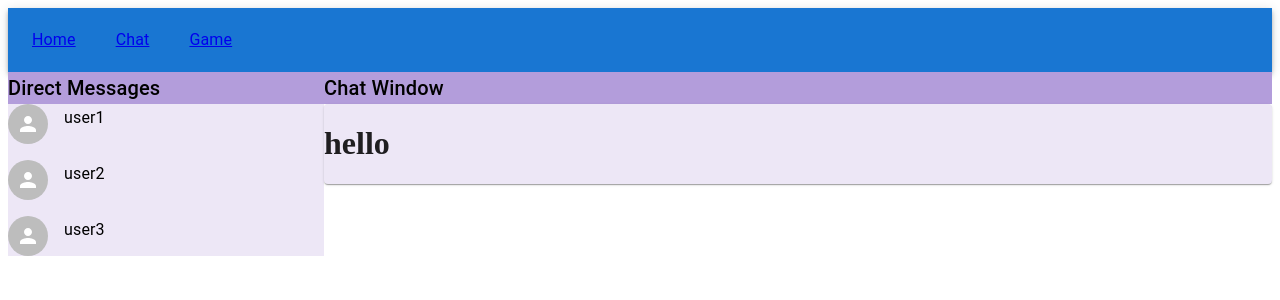
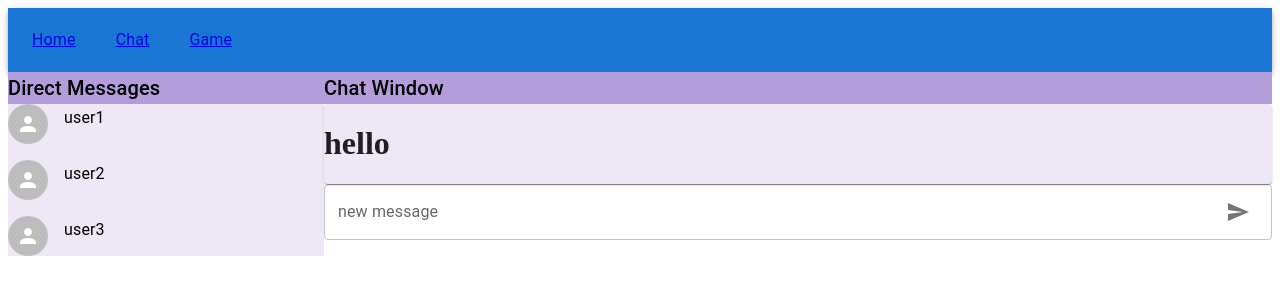
Before and after one commit to Shuta-syd/42-ft_transcendence, a React (Create React App) app in the folder frontend/: page /chat in a window 1280 px wide. Shown: the top 300 px of the page. Built offline with nearby package versions, Linux system fonts and the light colour scheme; no server answers.

Commit message:
#12 [add] chat new message form and send icon add

```diff
--- a/frontend/src/components/chat/ChatWindowComponent.tsx
+++ b/frontend/src/components/chat/ChatWindowComponent.tsx
@@ -1,5 +1,6 @@
-import { Grid, Paper, Typography } from "@mui/material";
+import { Grid, Paper, Typography, Button, TextField, InputAdornment } from "@mui/material";
 import { Box, Stack } from "@mui/system";
+import SendIcon from '@mui/icons-material/Send';
 import React from "react";
 
 /**
@@ -15,6 +16,16 @@
         <Paper elevation={1} sx={{backgroundColor: '#ede7f6'}}>
           <h1>hello</h1>
         </Paper>
+        <TextField
+          fullWidth label="new message" variant="outlined"
+          InputProps={{
+            endAdornment: (
+              <InputAdornment position="start">
+                <SendIcon/>
+              </InputAdornment>
+            )
+          }}
+        />
       </Stack>
     </Grid>
   )
--- a/frontend/src/features/chat/Chat.tsx
+++ b/frontend/src/features/chat/Chat.tsx
@@ -6,10 +6,10 @@
 function Chat() {
   return (
     <div className="Chat">
-      {/* <WebsocketProvider value={socket}> */}
+      <WebsocketProvider value={socket}>
         {/* <Websocket /> */}
         <ChatComponent />
-      {/* </WebsocketProvider> */}
+      </WebsocketProvider>
     </div>
   );
 }
```
